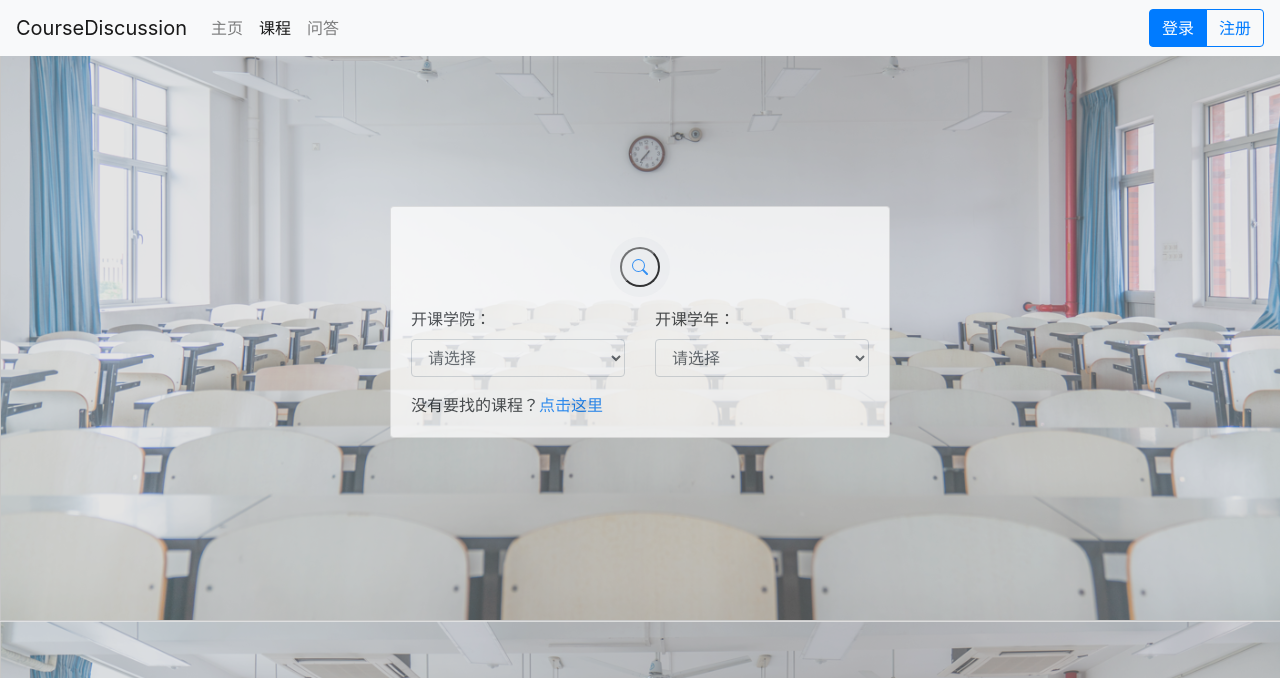
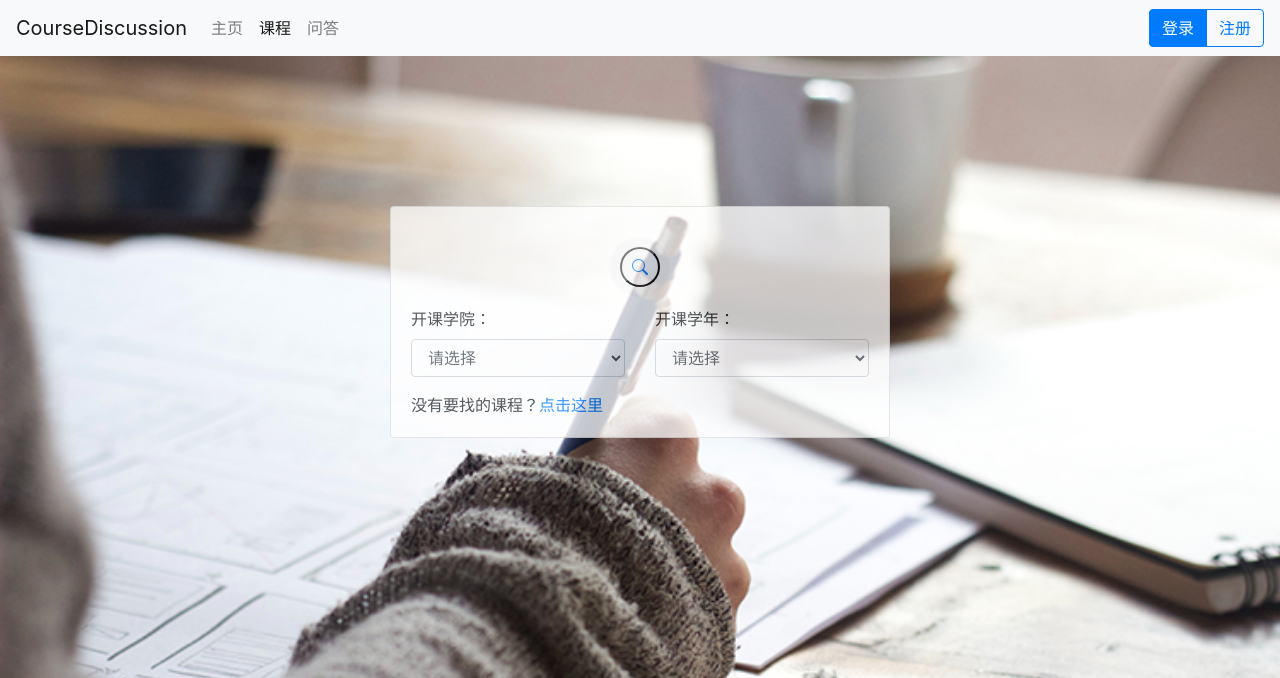
Before and after one commit to WSY-123/CourseDiscussion_1, a Django app: template templates/search/index.html in a window 1280 px wide. Shown: the top 678 px of the page. Run offline with Django 3.2, Linux system fonts and the light colour scheme; the template is opened without the code that fills it, so the values that code supplies are empty; parts of the project's set-up code (start-up, migrations or seed data) failed here and were passed over; some libraries are stand-ins or nearby versions.

Commit message:
更换背景

```diff
--- a/static/css/search_style.css
+++ b/static/css/search_style.css
@@ -1,5 +1,5 @@
 body {
-    background: url(../img/img1.png);
+    background: url(../img/write.jpg);
     background-size: 100%;
   }
 
```
